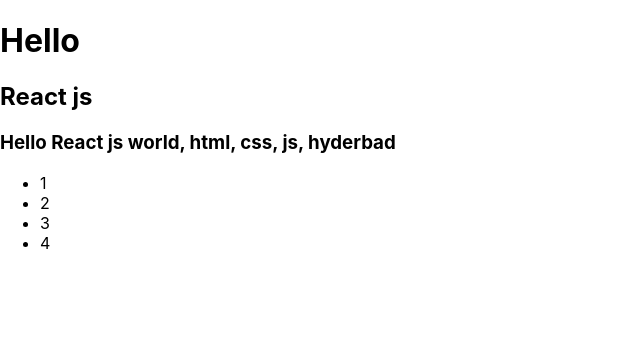
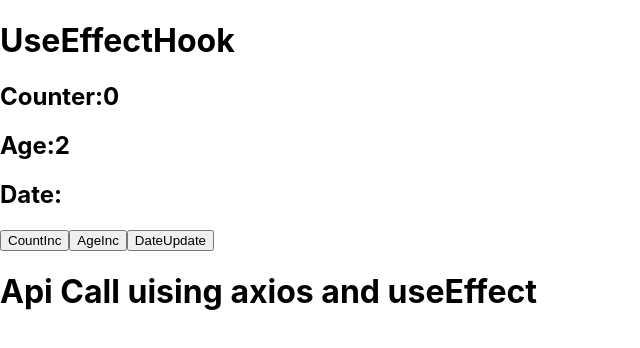
Before and after one commit to vinayreddy255/React-Batch17, a React (Create React App) app in the folder ui-react-app/: page / in a window 1280 px wide. Shown: the top 348 px of the page, without its empty margins (0-640 px from the left). Built offline with nearby package versions, Linux system fonts and the light colour scheme; no server answers.

Commit message:
useEffect and api call

```diff
--- a/ui-react-app/package.json
+++ b/ui-react-app/package.json
@@ -6,6 +6,7 @@
     "@testing-library/jest-dom": "^5.17.0",
     "@testing-library/react": "^13.4.0",
     "@testing-library/user-event": "^13.5.0",
+    "axios": "^1.7.2",
     "react": "^18.3.1",
     "react-dom": "^18.3.1",
     "react-scripts": "5.0.1",
--- a/ui-react-app/src/App.js
+++ b/ui-react-app/src/App.js
@@ -9,6 +9,8 @@ import AddToList from './Components/20-06-2024/AddToList';
 import ComponentA from './Components/24-06-2024/ComponentA';
 import CondationAlRendering from './Components/24-06-2024/CondationAlRendering';
 import RectForgment from './Components/26-06-2024/RectForgment';
+import UseEffectHook from './Components/17-07-2024/UseEffectHook';
+import UseEffectApiCall from './Components/17-07-2024/UseEffectApiCall';
 function App() {
   return (
     < >
@@ -28,7 +30,7 @@ function App() {
       {/* <ComponentA />
       <CondationAlRendering /> */}
       {/* 26-06-2024 */}
-      <RectForgment name="Hello">
+      {/* <RectForgment name="Hello" >
         <div>
           <h3>Hello React js world, html, css, js, hyderbad</h3>
           <ul>
@@ -38,8 +40,11 @@ function App() {
             <li>4</li>
           </ul>
         </div>
-      </RectForgment>
+      </RectForgment> */}
 
+      {/* 17-07-2024 */}
+      <UseEffectHook />
+      <UseEffectApiCall />
     </>
   );
 }
--- /dev/null
+++ b/ui-react-app/src/Components/17-07-2024/UseEffectApiCall.js
@@ -0,0 +1,21 @@
+import { useEffect } from "react";
+import axios from 'axios'
+
+
+//get
+//post
+//put
+//delete
+function UseEffectApiCall() {
+    const url = 'https://jsonplaceholder.typicode.com/users';
+    useEffect(() => {
+        axios.get(url).then(response => console.log('resaponse', response))
+    }, [])
+    return (
+        <div>
+            <h1>Api Call uising axios and useEffect</h1>
+        </div>
+    )
+}
+
+export default UseEffectApiCall;
--- /dev/null
+++ b/ui-react-app/src/Components/17-07-2024/UseEffectHook.js
@@ -0,0 +1,57 @@
+import { useEffect, useState } from "react";
+
+function UseEffectHook() {
+    const [count, setCount] = useState(0);
+    const [age, setAge] = useState(2)
+    const [date, setdate] = useState('')
+    // useEffect(function(){})
+    const counter = () => {
+        setCount(count + 1)
+    }
+
+    const ageInc = () => {
+        setAge(age + 5)
+    }
+
+    const dateUpdate = () => {
+        setdate(new Date().getTime())
+    }
+    // console.log('Hello Test') //first
+
+    useEffect(() => {
+        //ComponentDidmount
+        console.log('React useEffect...Did mount') // finaal call
+    }, [])
+
+    useEffect(() => {
+        //ComponentDid update
+        console.log('Did update...React useEffect...') // finaal call
+    }, [count, age])
+
+    useEffect(() => {
+        //fetch call...
+        //ComponentDid update
+        console.log('useEffect calling.....') // finaal call
+    })
+
+    useEffect(() => {
+        return () => {
+            // unmount
+        }
+
+    }, [])
+    // console.log('React Test....') // second call
+
+    return (
+        <div>
+            <h1>UseEffectHook</h1>
+            <h2>Counter:{count}</h2>
+            <h2>Age:{age}</h2>
+            <h2>Date:{date}</h2>
+            <button onClick={counter}>CountInc</button>
+            <button onClick={ageInc}>AgeInc</button>
+            <button onClick={dateUpdate}>DateUpdate</button>
+        </div>
+    )
+}
+export default UseEffectHook;
--- a/ui-react-app/src/index.js
+++ b/ui-react-app/src/index.js
@@ -6,9 +6,9 @@ import reportWebVitals from './reportWebVitals';
 
 const root = ReactDOM.createRoot(document.getElementById('root'));
 root.render(
-  <React.StrictMode>
-    <App />
-  </React.StrictMode>
+
+  <App />
+
 );
 
 // If you want to start measuring performance in your app, pass a function
```
Also changed, not shown: 1 other file (tests, documents, lock files or other folders).
